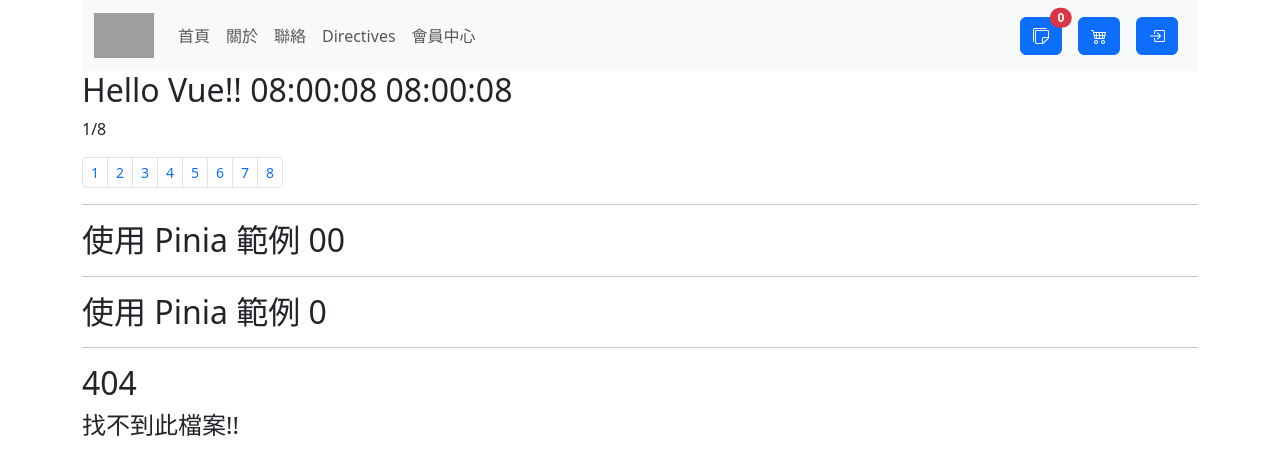
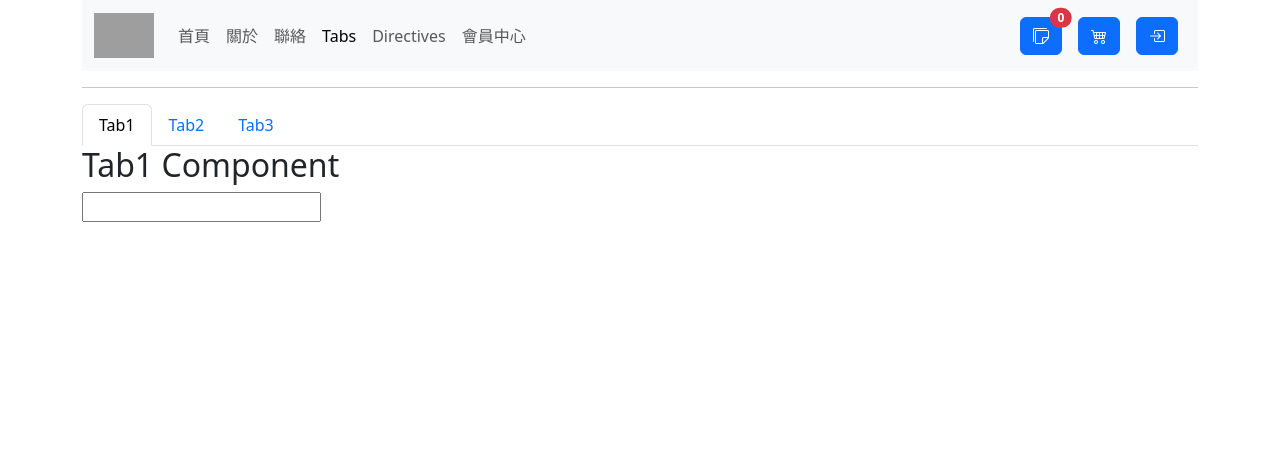
Before and after one commit to HsiaoHungWang/vue-fuen144, a Vue app: page /tabs in a window 1280 px wide. Before the commit this address had no page. Shown: the top 474 px of the page. Built offline with nearby package versions, Linux system fonts and the light colour scheme; grey boxes are pictures that could not be loaded.

Commit message:
動態載入組件與KeepAlive

```diff
--- a/src/App.vue
+++ b/src/App.vue
@@ -9,9 +9,8 @@ import { ref } from 'vue';
 import UseStoreDemo from './components/UseStoreDemo.vue';
 import UseStoreTest from './components/UseStoreTest.vue';
 
-// import FirstComponent from '@/components/FirstComponent.vue';
-
-// import SecondComponent from './components/SecondComponent.vue';
+import FirstComponent from '@/components/FirstComponent.vue';
+import SecondComponent from './components/SecondComponent.vue';
 // import ComponentLife from './components/ComponentLife.vue';
 // import ButtonCount from './components/ButtonCount.vue';
 // import HomeView from './views/HomeView.vue';
@@ -24,21 +23,24 @@ const totalPages = ref(8)
 const pagingHandler = page=>{
    alert('paging'+page)
 }
+
+const items = [FirstComponent, SecondComponent]
 </script>
 
 <template>
 
 <div class="container">
    <NavbarComponent></NavbarComponent>
-<h2>Hello Vue!! <ClockComponent></ClockComponent></h2>
+<!-- <h2>Hello Vue!! <ClockComponent></ClockComponent></h2> -->
 <!-- <img :src="duck" alt="duck1" />  -->
-<PagingComponent :totalPages="totalPages" thePage="1" @goPaging="pagingHandler" ></PagingComponent>
+<!-- <PagingComponent :totalPages="totalPages" thePage="1" @goPaging="pagingHandler" ></PagingComponent>
 <hr />
 <UseStoreDemo></UseStoreDemo>
 <hr/>
 <UseStoreTest></UseStoreTest>
 <hr/>
-
+<component :is="items[1]"></component> -->
+<hr/>
 <RouterView></RouterView>
 
 </div>
--- a/src/components/NavbarComponent.vue
+++ b/src/components/NavbarComponent.vue
@@ -24,6 +24,9 @@ const todoStore = useTodoStore()
           </li>
           <li class="nav-item">
             <RouterLink class="nav-link" activeClass="active" :to="{ name: 'contact' }">聯絡</RouterLink>
+          </li>
+          <li class="nav-item">
+            <RouterLink class="nav-link" activeClass="active" :to="{ name: 'tabs' }">Tabs</RouterLink>
           </li>
           <li class="nav-item">
             <RouterLink class="nav-link" activeClass="active" :to="{ name: 'directives' }">Directives</RouterLink>
--- /dev/null
+++ b/src/components/Tab1Component.vue
@@ -0,0 +1,14 @@
+<script setup>
+
+</script>
+
+<template>
+    <div>
+       <h2>Tab1 Component</h2>
+       <input type="text" >
+    </div>
+</template>
+
+<style lang="css" scoped>
+
+</style>
--- /dev/null
+++ b/src/components/Tab2Component.vue
@@ -0,0 +1,14 @@
+<script setup>
+
+</script>
+
+<template>
+    <div>
+       <h2>Tab2 Component</h2>
+       <input type="text" >
+    </div>
+</template>
+
+<style lang="css" scoped>
+
+</style>
--- /dev/null
+++ b/src/components/Tab3Component.vue
@@ -0,0 +1,13 @@
+<script setup>
+
+</script>
+
+<template>
+    <div>
+       <h2>Tab3 Component</h2>
+    </div>
+</template>
+
+<style lang="css" scoped>
+
+</style>
--- a/src/router.js
+++ b/src/router.js
@@ -11,6 +11,7 @@ import DirectivesView from "./views/DirectivesView.vue"
 import TodosView from "./views/TodosView.vue"
 import RegisterView from "./views/RegisterView.vue"
 import LoginView from "./views/LoginView.vue"
+import TabsView from "./views/TabsView.vue"
 
 //路由設定
 //URL <---> Path => 載入 Component
@@ -81,6 +82,12 @@ const routes = [
         name: 'login'
     },
     {
+        //http://localhost:5173/login
+        path: '/tabs',
+        component: TabsView,
+        name: 'tabs'
+    },
+    {
         //路由參數
         //http://localhost:5173/member/12
         path: '/member/:id',
--- /dev/null
+++ b/src/views/TabsView.vue
@@ -0,0 +1,36 @@
+<script setup>
+    import Tab1Component from '@/components/Tab1Component.vue';
+    import Tab2Component from '@/components/Tab2Component.vue';
+    import Tab3Component from '@/components/Tab3Component.vue';
+import { ref } from 'vue';
+
+    const tabs = [
+        {"name":"Tab1", component:Tab1Component},
+        {"name":"Tab2", component:Tab2Component},
+        {"name":"Tab3", component:Tab3Component}
+    ]
+    const currentTab = ref(tabs[0].component)
+    const activeIndex = ref(0)
+
+    const setActive = index => {
+        currentTab.value = tabs[index].component
+        activeIndex.value = index
+    }
+</script>
+
+<template>
+    <div>
+        <ul class="nav nav-tabs">
+            <li class="nav-item" v-for="(tab,index) in tabs" :key="tab.name" @click="setActive(index)">
+                <a class="nav-link" :class="{active: activeIndex === index}" aria-current="page" href="#">{{tab.name}}</a>
+            </li>
+        </ul>
+        <KeepAlive>
+        <component :is="currentTab"></component>
+    </KeepAlive>
+    </div>
+</template>
+
+<style lang="css" scoped>
+
+</style>
```
